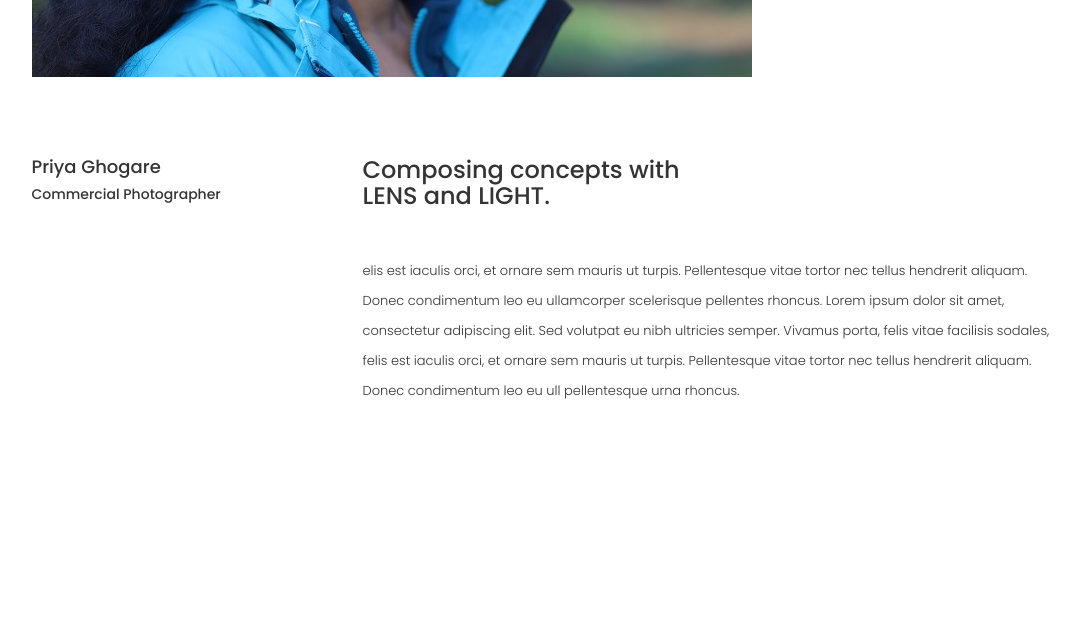
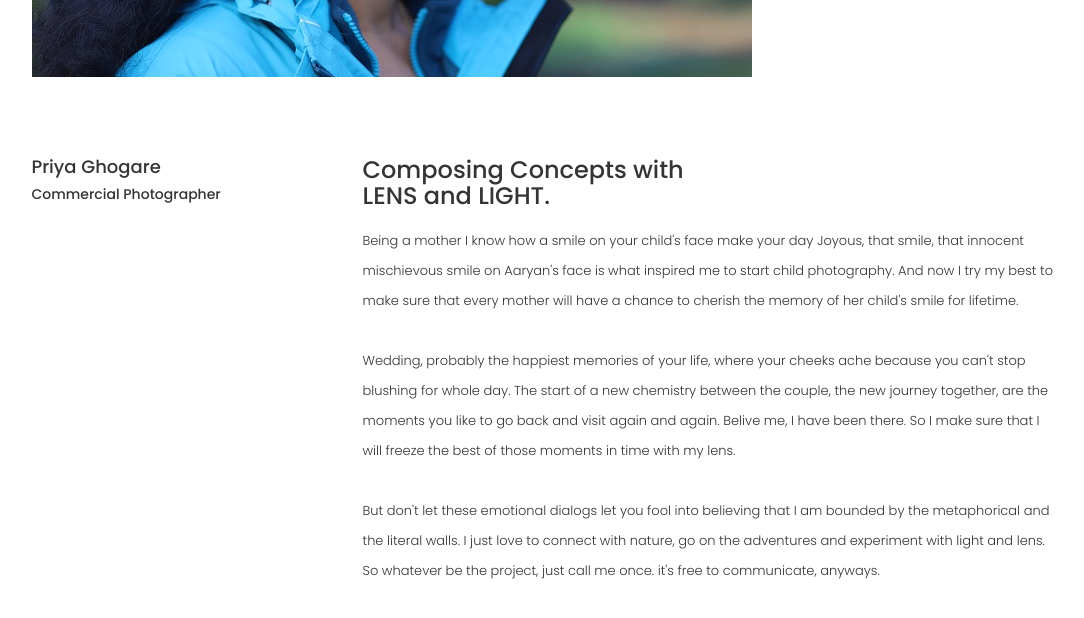
Before and after one commit to priyaghogare/priyaghogare.github.io, a plain HTML site: page about.html in a window 1280 px wide. Shown: the part 688-1306 px from the top of the page, without its empty margins (93-1177 px from the left). Drawn offline with nearby package versions, Linux system fonts and the light colour scheme; a web font is replaced by a local one.

Commit message:
about us page

```diff
--- a/about.html
+++ b/about.html
@@ -170,17 +170,19 @@
 
                             <section class="inner-right">
 
-                            	<h3>Composing concepts with <br/>LENS and LIGHT.</h3>
+                            	<h3>Composing Concepts with <br/>LENS and LIGHT.</h3>
 
-                            	<p> </p>
+                            	<p>Being a mother I know how a smile on your child's face make your day Joyous, that smile,
+								that innocent mischievous smile on Aaryan's face is what inspired me to start child photography.
+								And now I try my best to make sure that every mother will have a chance to cherish the memory of her child's smile for lifetime.</p>
 
-                                <p>elis est iaculis orci, et ornare sem mauris ut turpis.
-								Pellentesque vitae tortor nec tellus hendrerit aliquam.
-								Donec condimentum leo eu ullamcorper scelerisque pellentes rhoncus.
-								Lorem ipsum dolor sit amet, consectetur adipiscing elit.
-								Sed volutpat eu nibh ultricies semper.
-								Vivamus porta, felis vitae facilisis sodales, felis est iaculis orci, et ornare sem mauris ut turpis.
-								Pellentesque vitae tortor nec tellus hendrerit aliquam. Donec condimentum leo eu ull pellentesque urna rhoncus.</p>
+								<p>Wedding, probably the happiest memories of your life, where your cheeks ache because you can't stop blushing for whole day.
+								The start of a new chemistry between the couple, the new journey together, are the moments you like to go back and visit again and again.
+								Belive me, I have been there. So I make sure that I will freeze the best of those moments in time with my lens.</p>
+
+                                <p>But don't let these emotional dialogs let you fool into believing that I am bounded by the metaphorical and the literal walls.
+								I just love to connect with nature, go on the adventures and experiment with light and lens. So whatever be the project, just call me once.
+								it's free to communicate, anyways.</p>
 
 
                             </section>
```
